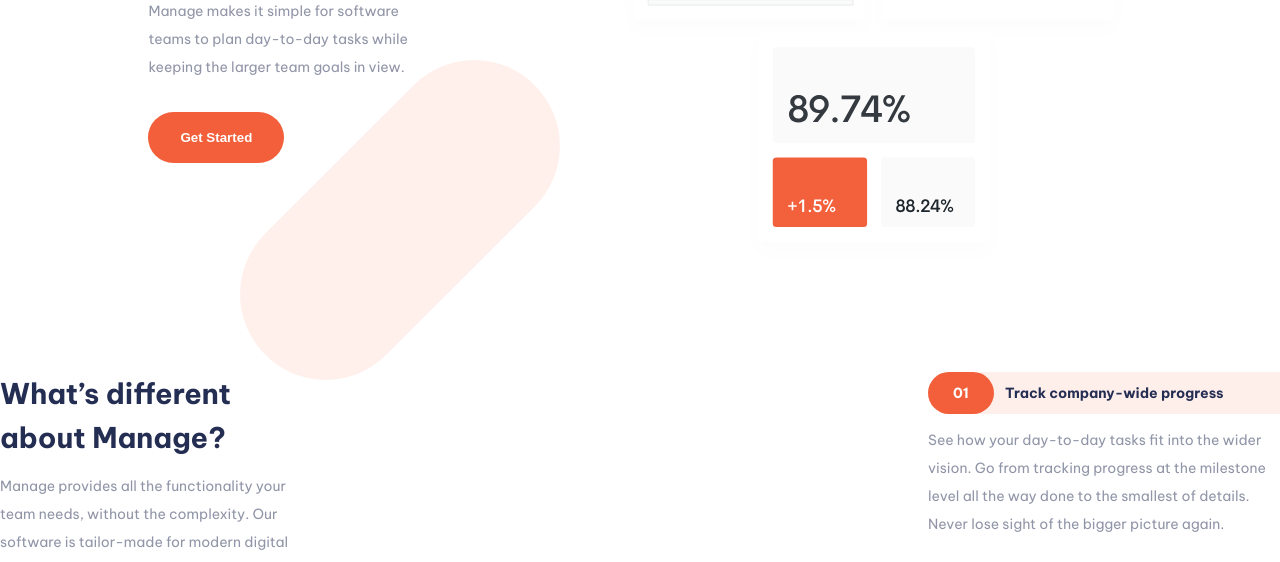
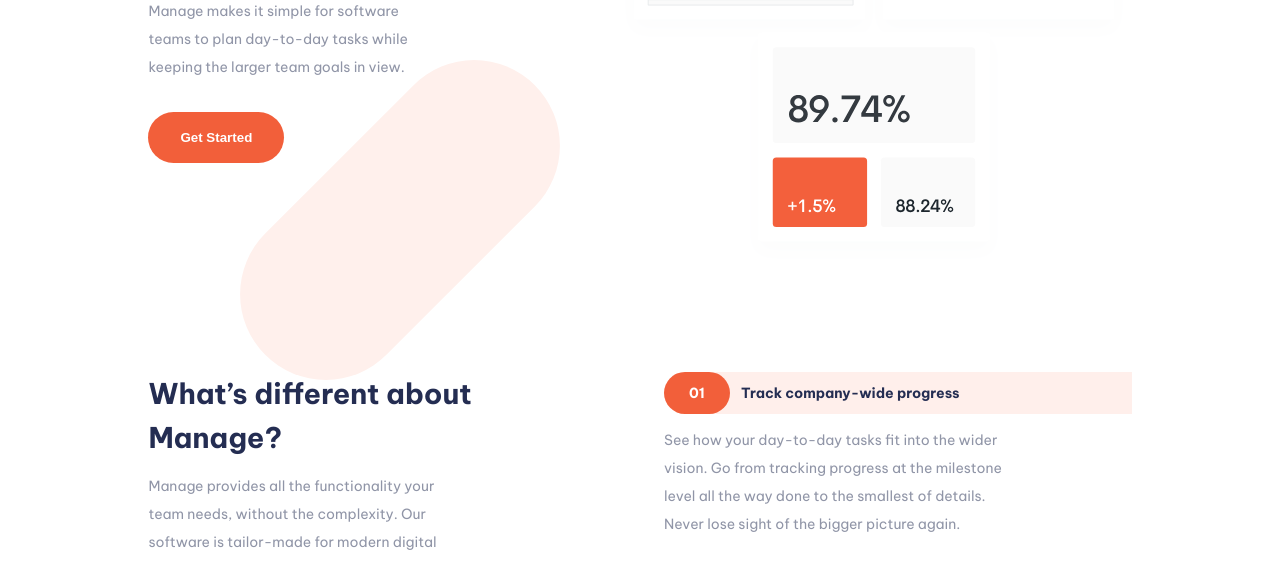
Before and after one commit to roc2246/manage-langing-page__FEM, a website: page index.html in a window 1280 px wide. Shown: the part 388-950 px from the top of the page. Drawn offline with Linux system fonts and the light colour scheme.

Commit message:
Created responsive layout for blurb

```diff
--- a/sass/layouts/_blurb.scss
+++ b/sass/layouts/_blurb.scss
@@ -1,8 +1,16 @@
 .blurb {
   margin-top: rem(104px);
+  width: maxSCSS(375px, 1106px);
+  margin-left: auto;
+  margin-right: auto;
   &__info {
+    height: auto;
+  }
+  &__heading{
+    width: maxSCSS(290px, 428px);
+  }
+  &__paragraph{
     width: rem(290px);
-    height: auto;
   }
 }
 
@@ -11,7 +19,7 @@
 }
 
 .reason {
-  width: 22rem;
+  width: maxSCSS(352px, 526px);
   &__heading {
     background-color: var(--colors-very-pale-red);
     border-top-left-radius: 1.5rem;
@@ -21,7 +29,7 @@
       border-radius: 1.5rem;
     }
   }
-  &__paragraph{
+  &__paragraph {
     width: 21.5rem;
   }
 }
```
Also changed, not shown: css/style.css.
